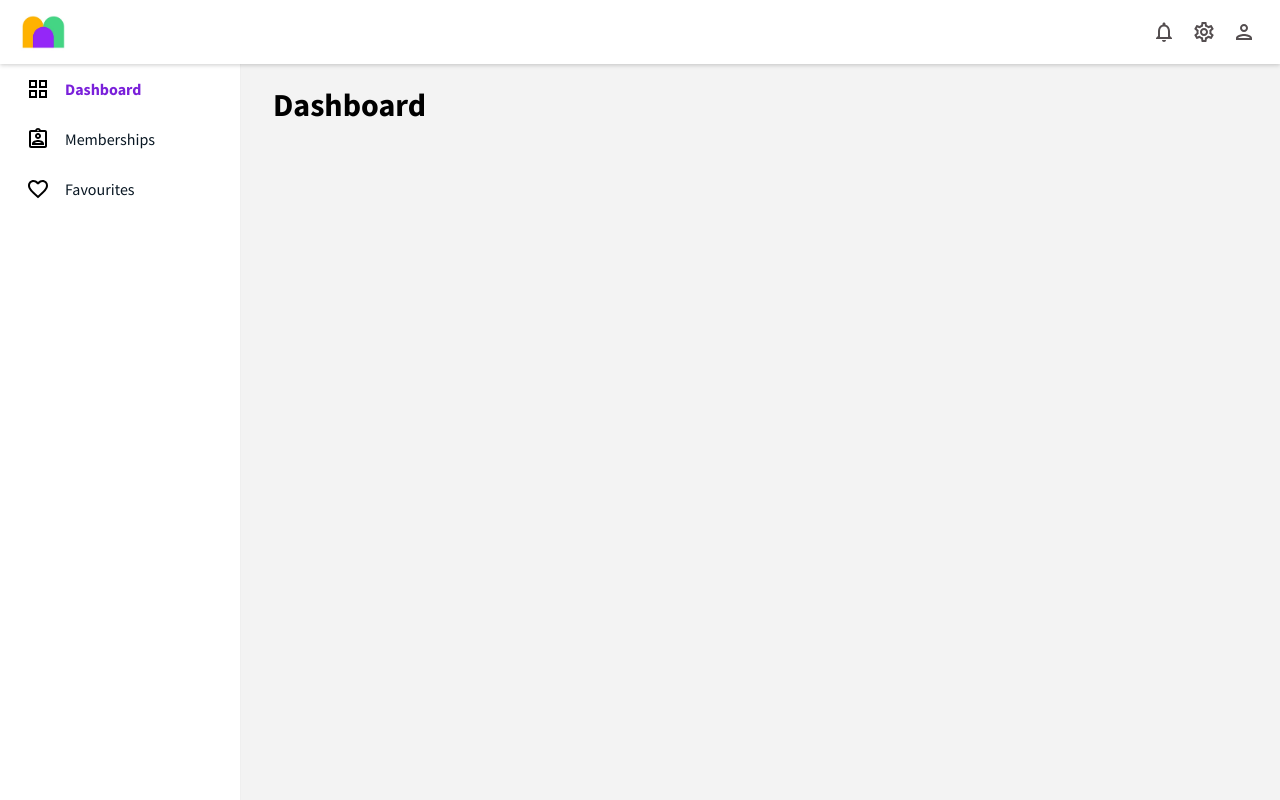
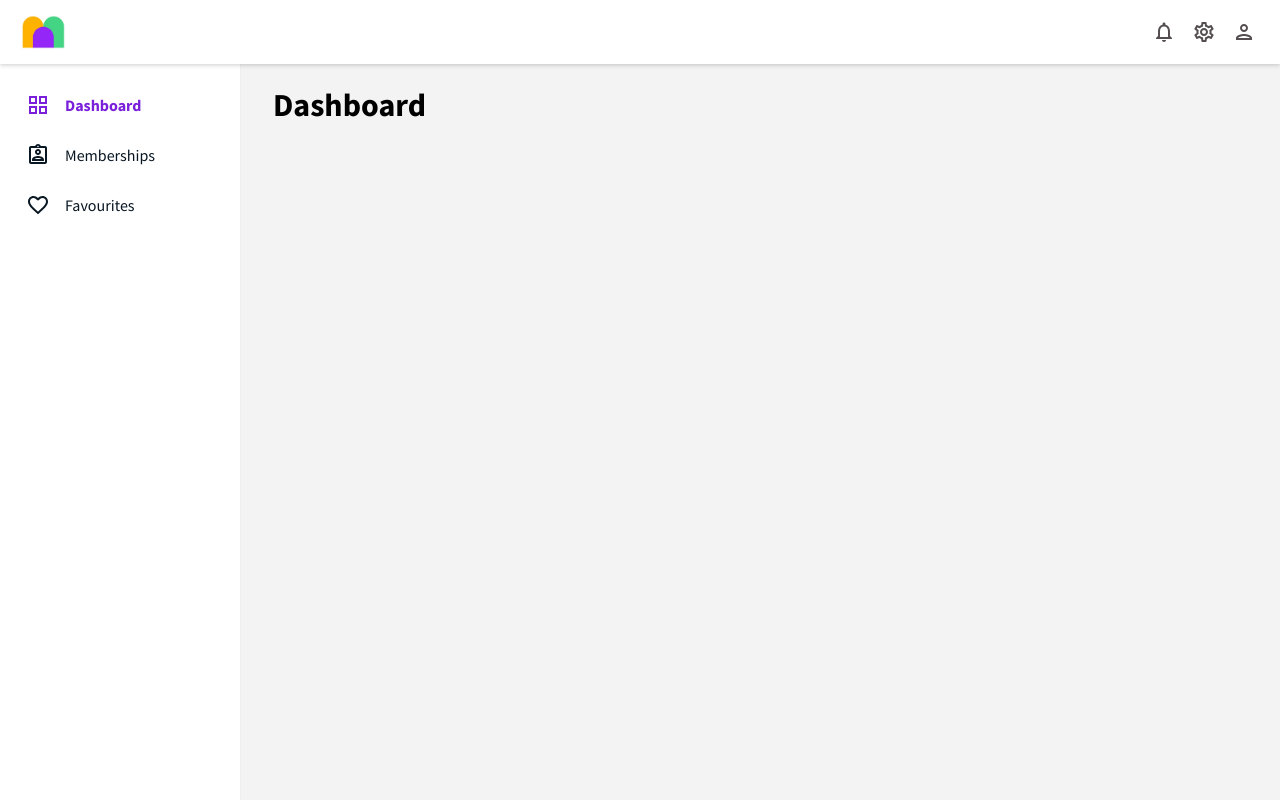
Before and after one commit to samph4/react-gym-tracker, a React (Create React App) app in the folder frontend/: page / in a window 1280 px wide. Built offline with nearby package versions, Linux system fonts and the light colour scheme; a web font is replaced by a local one.

Commit message:
feat: improved sidenav bar

```diff
--- a/frontend/public/index.html
+++ b/frontend/public/index.html
@@ -2,7 +2,7 @@
 <html lang="en">
   <head>
     <meta charset="utf-8" />
-    <link rel="icon" href="%PUBLIC_URL%/favicon.ico" />
+    <link rel="icon" href="%PUBLIC_URL%/logo1.png" />
     <meta name="viewport" content="width=device-width, initial-scale=1" />
     <meta name="theme-color" content="#000000" />
     <meta
@@ -27,7 +27,7 @@
       work correctly both with client-side routing and a non-root public URL.
       Learn how to configure a non-root public URL by running `npm run build`.
     -->
-    <title>duglet</title>
+    <title>Duglet</title>
   </head>
   <body>
     <noscript>You need to enable JavaScript to run this app.</noscript>
--- a/frontend/src/App.css
+++ b/frontend/src/App.css
@@ -17,6 +17,10 @@
 .header {
     position: fixed;
     width: 100%;
+}
+
+.menu {
+    padding-top: 2rem;
 }
 
 .topbar {
--- a/frontend/src/components/global/Sidenav.jsx
+++ b/frontend/src/components/global/Sidenav.jsx
@@ -7,18 +7,29 @@ import { NavLink } from 'react-router-dom';
 
 function Sidenav() {
 
+    const spacing_style = {
+        paddingTop: ['1rem'],
+        paddingBottom: ['1rem']
+    }
+
     return (
         <Sidebar className='sidebar' backgroundColor='white' width='15rem'>
-            <Menu>
-            <MenuItem icon={<GridViewIcon />}>
-                <NavLink to='/' className='nav-link'>Dashboard</NavLink>
-            </MenuItem>
-            <MenuItem icon = { <AssignmentIndOutlinedIcon />}>
-                <NavLink to='/Memberships' className='nav-link'>Memberships</NavLink>
-            </MenuItem>
-            <MenuItem icon = {<FavoriteBorderOutlinedIcon />}>
-                <NavLink to='/Favourites' className='nav-link'>Favourites</NavLink>
-            </MenuItem>
+            <Menu className='menu-item' style={{paddingTop:'1rem'}}>
+            <NavLink to='/' className='nav-link'>
+                <MenuItem style={spacing_style} icon={<GridViewIcon />}>
+                    Dashboard
+                </MenuItem>
+            </NavLink>
+            <NavLink to='/Memberships' className='nav-link'>
+                <MenuItem style={spacing_style} icon={<AssignmentIndOutlinedIcon />}>
+                    Memberships
+                </MenuItem>
+            </NavLink>
+            <NavLink to='/Favourites' className='nav-link'>
+                <MenuItem style={spacing_style} icon={<FavoriteBorderOutlinedIcon />}>
+                    Favourites
+                </MenuItem>
+            </NavLink>
             </Menu>
         </Sidebar>
     )
```
Also changed, not shown: 1 other file (tests, documents, lock files or other folders).
